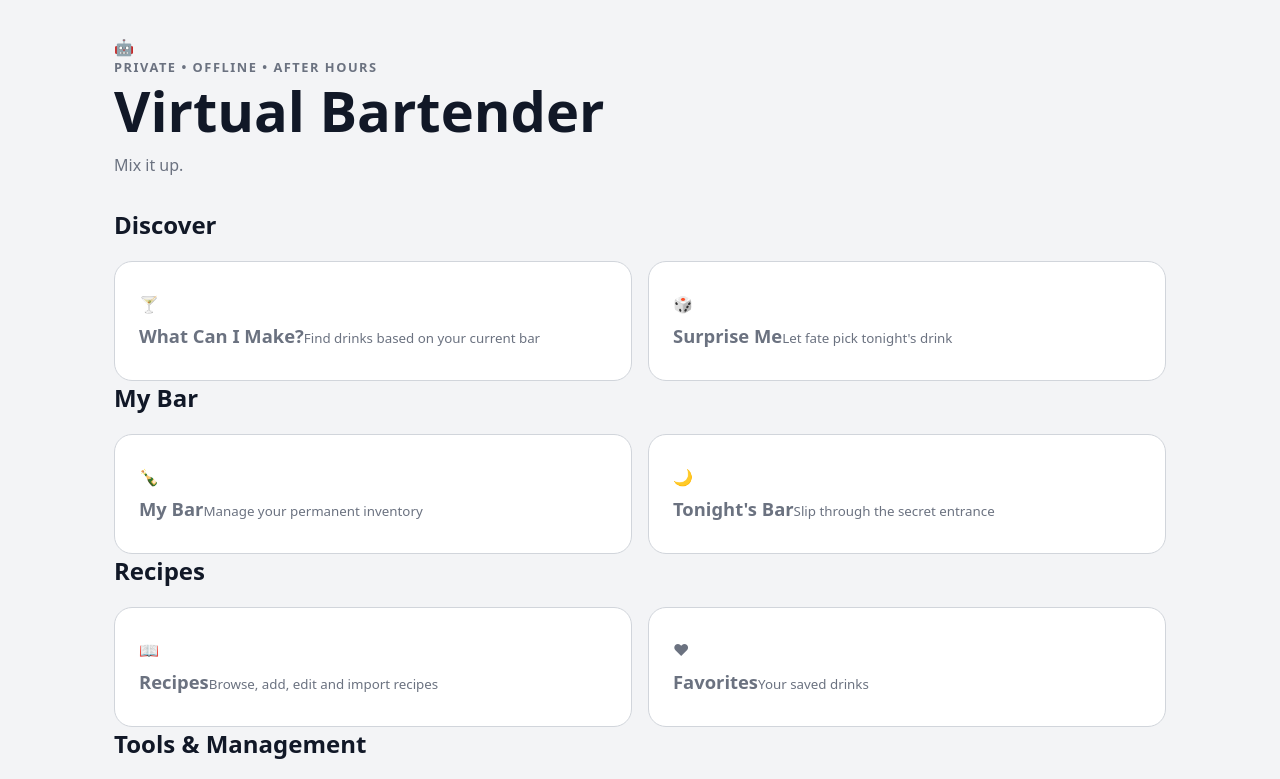
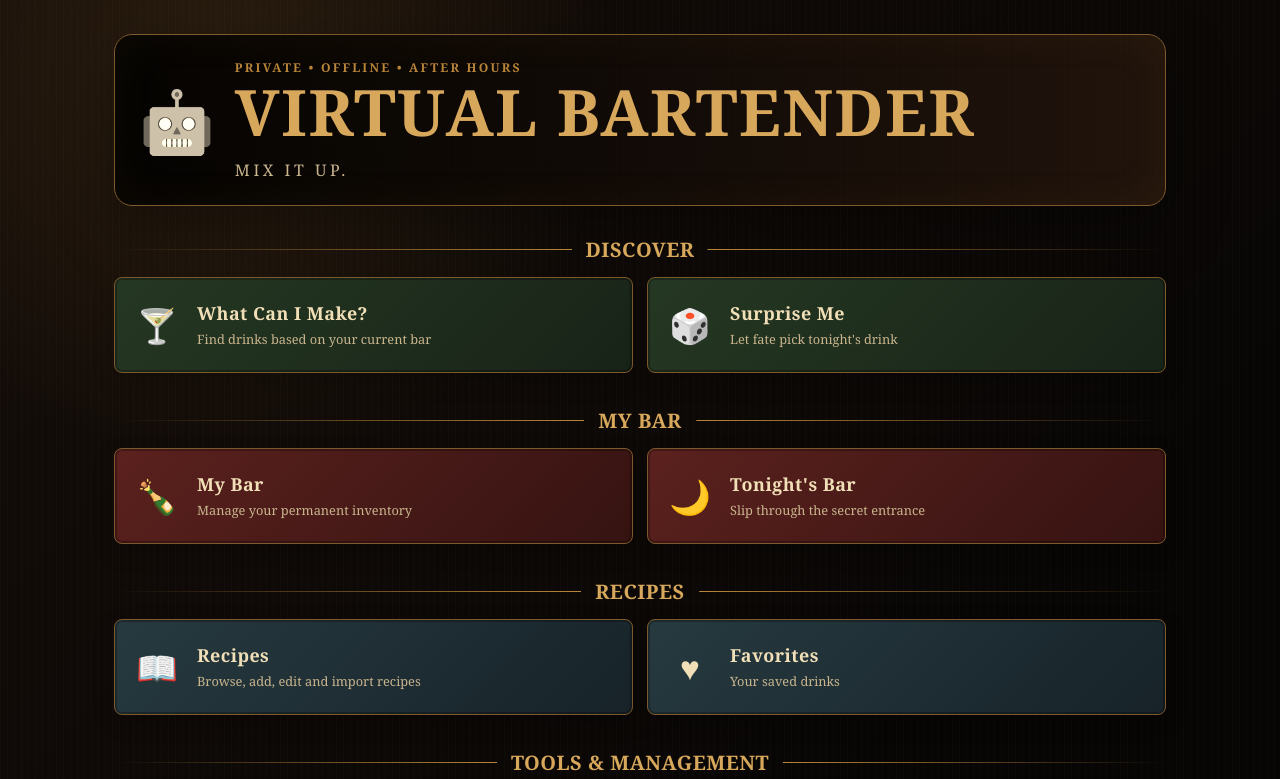
Before and after one commit to rpiammocan/virtual-bartender, a React (Vite) app in the folder frontend/: page / in a window 1280 px wide. Shown: the top 779 px of the page. Built offline with nearby package versions, Linux system fonts and the light colour scheme; no server answers.

Commit message:
Apply prohibition speakeasy theme

```diff
--- a/frontend/src/styles.css
+++ b/frontend/src/styles.css
@@ -1,527 +1,233 @@
-* {
-  box-sizing: border-box;
-}
+* { box-sizing: border-box; }
 
 :root {
-  font-family: system-ui, -apple-system, BlinkMacSystemFont, "Segoe UI", sans-serif;
-  color: #111827;
-  background: #f3f4f6;
+  font-family: Georgia, "Times New Roman", serif;
+  color: #f1dfb7;
+  background: #100b08;
+  --ink: #100b08;
+  --cream: #f1dfb7;
+  --gold: #b98539;
+  --gold-soft: #7d592b;
+  --green: #263923;
+  --burgundy: #5a201e;
+  --blue: #23353b;
+  --panel: rgba(18, 13, 9, .91);
+  --wood: #2a1a10;
 }
 
 body {
   margin: 0;
   min-width: 320px;
+  min-height: 100vh;
+  background:
+    radial-gradient(circle at 18% 8%, rgba(185,133,57,.14), transparent 24rem),
+    repeating-linear-gradient(90deg, rgba(255,255,255,.015) 0 1px, transparent 1px 7px),
+    linear-gradient(135deg, #160e09, #080605 70%);
 }
 
-button,
-input,
-select {
-  font: inherit;
+body::before {
+  content: "";
+  position: fixed;
+  inset: 0;
+  pointer-events: none;
+  opacity: .22;
+  background-image: radial-gradient(circle at 30% 30%, #8b5e2f 0 1px, transparent 1px);
+  background-size: 9px 9px;
+  mix-blend-mode: soft-light;
 }
 
-button {
-  cursor: pointer;
-}
+button, input, select, textarea { font: inherit; }
+button { cursor: pointer; }
 
 .page {
   width: min(1100px, 100%);
+  min-height: 100vh;
   margin: 0 auto;
-  padding: 36px 24px 64px;
+  padding: 34px 24px 64px;
+  position: relative;
 }
 
-.hero {
-  margin-bottom: 32px;
+.page::after {
+  content: "";
+  position: fixed;
+  inset: 0;
+  z-index: -1;
+  opacity: .18;
+  background: radial-gradient(ellipse at bottom, rgba(185,133,57,.18), transparent 55%);
 }
+
+h1, h2, h3, strong { letter-spacing: .025em; }
+h1, h2 { margin-top: 0; }
+h1, .section-title { text-transform: uppercase; color: #d7a75c; }
+.subtitle, .lede, small { color: #c9b58e; }
 
 .eyebrow {
   margin: 0 0 6px;
-  font-size: 0.8rem;
+  color: #b98539;
+  font-size: .76rem;
   font-weight: 700;
-  letter-spacing: 0.12em;
+  letter-spacing: .18em;
   text-transform: uppercase;
-  color: #6b7280;
 }
 
-h1, h2 {
-  margin-top: 0;
+.speakeasy-hero {
+  display: flex;
+  gap: 20px;
+  align-items: center;
+  padding: 24px;
+  margin-bottom: 30px;
+  border: 1px solid var(--gold-soft);
+  border-radius: 18px;
+  background: linear-gradient(90deg, rgba(0,0,0,.88), rgba(39,24,14,.78));
+  box-shadow: 0 20px 60px rgba(0,0,0,.35), inset 0 0 45px rgba(185,133,57,.06);
 }
 
-.hero h1 {
-  margin-bottom: 0;
-  font-size: clamp(2rem, 5vw, 3.5rem);
-  line-height: 1;
-}
+.brand-mark { font-size: 3.8rem; filter: sepia(1) saturate(.55); }
+.hero h1 { margin: 0; font-size: clamp(2.2rem, 6vw, 4rem); line-height: .95; }
+.hero .subtitle { margin-bottom: 0; text-transform: uppercase; letter-spacing: .22em; }
 
-.subtitle,
-.lede {
-  color: #6b7280;
-}
-
-.home-grid,
-.context-grid {
-  display: grid;
-  grid-template-columns: repeat(2, minmax(0, 1fr));
-  gap: 16px;
-}
-
-.home-card,
-.context-card {
-  display: flex;
-  min-height: 120px;
-  flex-direction: column;
-  align-items: flex-start;
-  justify-content: center;
-  gap: 8px;
-  padding: 24px;
-  border: 1px solid #d1d5db;
-  border-radius: 18px;
-  background: #fff;
-  color: #111827;
-  text-align: left;
-}
-
-.home-card:hover,
-.context-card:hover {
-  border-color: #9ca3af;
-  box-shadow: 0 8px 24px rgba(0, 0, 0, 0.08);
-}
-
-.home-card strong,
-.context-card strong {
-  font-size: 1.15rem;
-}
-
-.home-card span,
-.context-card span {
-  color: #6b7280;
-}
-
-.app-header {
-  display: flex;
-  align-items: center;
-  gap: 18px;
-  margin-bottom: 18px;
-}
-
-.app-header h1 {
-  margin: 0;
-}
-
-.link-button,
-.danger-link {
-  border: 0;
-  background: transparent;
-  padding: 0;
-  color: #374151;
-  text-decoration: underline;
-}
-
-.danger-link {
-  color: #991b1b;
-}
-
-.primary {
-  border: 0;
-  border-radius: 10px;
-  padding: 10px 14px;
-  background: #111827;
-  color: white;
-}
-
-.toolbar {
+.home-section { margin: 28px 0 34px; }
+.section-title {
   display: flex;
   align-items: center;
   gap: 14px;
-  flex-wrap: wrap;
-  margin: 20px 0;
+  margin-bottom: 14px;
+  font-size: 1.25rem;
+  text-align: center;
+}
+.section-title::before, .section-title::after { content: ""; height: 1px; flex: 1; background: linear-gradient(90deg, transparent, var(--gold)); }
+.section-title::after { transform: scaleX(-1); }
+
+.home-grid, .context-grid { display: grid; grid-template-columns: repeat(2,minmax(0,1fr)); gap: 14px; }
+.tools-grid { grid-template-columns: repeat(4,minmax(0,1fr)); }
+
+.home-card, .context-card, .recipe-list-button, .inventory-row, .recipe-card, .detail-card, .surprise-card {
+  border: 1px solid var(--gold-soft);
+  border-radius: 8px;
+  background: var(--panel);
+  color: var(--cream);
+  box-shadow: inset 0 0 0 2px rgba(0,0,0,.28), 0 8px 22px rgba(0,0,0,.2);
 }
 
-.toolbar select,
-.picker input {
-  min-height: 42px;
-  border: 1px solid #d1d5db;
-  border-radius: 10px;
-  background: white;
-  padding: 9px 12px;
-}
-
-.context-label {
-  display: block;
-}
-
-.picker {
-  margin: 24px 0;
-}
-
-.picker label {
-  display: block;
-  margin-bottom: 8px;
-  font-weight: 700;
-}
-
-.picker input {
-  width: min(520px, 100%);
-}
-
-.picker-results {
-  width: min(520px, 100%);
-  margin-top: 8px;
-  overflow: hidden;
-  border: 1px solid #d1d5db;
-  border-radius: 12px;
-  background: white;
-}
-
-.picker-results button {
-  width: 100%;
+.home-card {
+  min-height: 96px;
   display: flex;
-  justify-content: space-between;
-  gap: 16px;
-  border: 0;
-  border-bottom: 1px solid #e5e7eb;
-  background: white;
-  padding: 12px 14px;
+  flex-direction: row;
+  align-items: center;
+  gap: 18px;
+  padding: 20px;
   text-align: left;
 }
+.home-card:hover { transform: translateY(-2px); border-color: #d7a75c; filter: brightness(1.08); }
+.home-icon { font-size: 2.1rem; min-width: 44px; text-align: center; }
+.home-copy { display: flex; flex-direction: column; gap: 5px; }
+.home-copy strong { font-size: 1.12rem; }
+.home-copy small { font-size: .8rem; }
+.tone-green { background: linear-gradient(135deg,#253823,#182317); }
+.tone-burgundy { background: linear-gradient(135deg,#5b211e,#351311); }
+.tone-blue { background: linear-gradient(135deg,#263a40,#172329); }
+.tone-wood { background: linear-gradient(135deg,#49301d,#28180f); }
 
-.picker-results button:last-child {
-  border-bottom: 0;
+.app-header { display:flex; align-items:center; gap:18px; margin-bottom:24px; padding-bottom:16px; border-bottom:1px solid var(--gold-soft); }
+.page-heading { flex:1; display:flex; justify-content:center; align-items:center; gap:12px; }
+.page-heading h1 { margin:0; font-size:clamp(1.7rem,4vw,2.7rem); }
+.page-heading-icon { font-size:1.8rem; }
+.back-button, .button-link, .toolbar button, .primary {
+  border:1px solid var(--gold-soft);
+  border-radius:5px;
+  padding:9px 13px;
+  background:linear-gradient(#2a1b10,#160e09);
+  color:var(--cream);
+  text-decoration:none;
 }
+.primary { background:linear-gradient(#385132,#22351f); }
+.link-button,.danger-link { border:0; background:transparent; padding:0; color:#d7a75c; text-decoration:underline; }
+.danger-link { color:#c67a69; }
 
-.picker-results button:hover {
-  background: #f9fafb;
+.toolbar { display:flex; align-items:center; gap:12px; flex-wrap:wrap; margin:20px 0; }
+input, select, textarea {
+  min-height:42px;
+  border:1px solid #6f522d;
+  border-radius:5px;
+  background:rgba(8,7,5,.88);
+  color:var(--cream);
+  padding:9px 12px;
 }
+.wide-input, textarea { width:min(520px,100%); }
 
-.picker-results small {
-  color: #6b7280;
+.inventory-list,.result-list { display:grid; gap:10px; }
+.inventory-row,.recipe-card { display:flex; align-items:center; justify-content:space-between; gap:18px; padding:16px 18px; }
+.recipe-list-button { display:flex; justify-content:space-between; gap:16px; width:100%; padding:16px; text-align:left; }
+.recipe-list-button span,.inventory-row small,.recipe-card small,.recipe-card p { color:#bca982; }
+.detail-card,.surprise-card { margin-top:18px; padding:20px; }
+
+.status { flex:0 0 auto; border-radius:999px; padding:6px 10px; font-size:.82rem; font-weight:700; }
+.status.makeable { background:#314c2a; color:#dce9bd; }
+.status.almost { background:#6b4b1f; color:#ffe2a5; }
+.status.substitution { background:#29424b; color:#d7edf3; }
+.status.variant { background:#4c3551; color:#ead8ee; }
+
+.empty-state { padding:18px; border:1px dashed #72552f; border-radius:8px; color:#bca982; }
+.error { color:#ffd0c5; background:#54231c; border-radius:7px; padding:12px; }
+.success { padding:12px; border-radius:7px; background:#294326; color:#dce9bd; }
+
+.picker { margin:24px 0; }
+.picker label { display:block; margin-bottom:8px; font-weight:700; }
+.picker input { width:min(520px,100%); }
+.picker-results { width:min(520px,100%); margin-top:8px; overflow:hidden; border:1px solid #72552f; border-radius:7px; background:#120d09; }
+.picker-results button { width:100%; display:flex; justify-content:space-between; gap:16px; border:0; border-bottom:1px solid #4c351f; background:#120d09; color:var(--cream); padding:12px 14px; text-align:left; }
+.picker-results button:hover { background:#25180f; }
+
+.quantity-editor { display:flex; gap:6px; align-items:center; }
+.quantity-editor input { width:80px; }
+.shopping-label { display:flex; gap:10px; align-items:center; }
+.purchased { text-decoration:line-through; color:#8e816b; }
+
+.import-ingredients { display:grid; gap:8px; }
+.import-row { display:grid; grid-template-columns:90px 100px 1fr; gap:8px; }
+
+.recipe-image-wrap { position:relative; margin:20px 0; max-width:680px; }
+.recipe-image { display:block; width:100%; max-height:420px; object-fit:cover; border-radius:10px; border:1px solid var(--gold-soft); }
+.ai-label { position:absolute; right:8px; bottom:8px; border-radius:5px; padding:4px 7px; background:rgba(15,10,7,.9); color:var(--cream); font-size:.72rem; }
+.image-credit { margin:8px 0 20px; color:#a89472; }
+
+.theme-prop { margin:0 0 20px auto; width:min(330px,100%); padding:18px 20px; transform:rotate(-1deg); border:1px solid #7d592b; background:#322214; box-shadow:6px 8px 0 #090604; color:#d8bd86; }
+.theme-prop span { display:block; margin-top:5px; font-size:.78rem; }
+
+/* Each destination remains the same speakeasy, but with its own room/prop identity. */
+.theme-matches .page { background-image:linear-gradient(rgba(8,6,4,.55),rgba(8,6,4,.85)),radial-gradient(circle at 12% 25%,rgba(185,133,57,.24),transparent 20rem); }
+.theme-surprise .page { background-image:linear-gradient(rgba(8,6,4,.58),rgba(8,6,4,.88)),repeating-linear-gradient(45deg,rgba(31,73,45,.16) 0 10px,transparent 10px 20px); }
+.theme-surprise .page::before { content:"♠   ♦   🎲   ♣   ♥"; display:block; text-align:right; color:rgba(185,133,57,.32); font-size:2rem; letter-spacing:.5em; }
+.theme-mybar .page { background-image:linear-gradient(rgba(8,6,4,.55),rgba(8,6,4,.88)),repeating-linear-gradient(0deg,rgba(110,67,31,.11) 0 2px,transparent 2px 80px); }
+.theme-tonight .page { background-image:linear-gradient(90deg,rgba(5,4,3,.96) 0 28%,rgba(8,6,4,.63) 48%,rgba(8,6,4,.82)),radial-gradient(circle at 78% 30%,rgba(211,157,76,.24),transparent 22rem); }
+.theme-tonight .page::before { content:"PSSST…  THIS WAY  →"; display:block; width:max-content; margin:0 0 12px auto; padding:9px 14px; border:1px solid #6f522d; transform:rotate(-2deg); color:#b98539; background:#17100b; letter-spacing:.12em; }
+.theme-tonight .page::after { content:"☝  Keep it quiet — the bookcase opens to tonight’s hidden bar."; position:static; display:block; margin:35px auto 0; padding:18px; max-width:620px; border:1px solid #6f522d; background:rgba(12,9,6,.88); color:#c9b58e; text-align:center; }
+.theme-recipes .page { background-image:linear-gradient(rgba(8,6,4,.6),rgba(8,6,4,.9)),radial-gradient(ellipse at 85% 12%,rgba(111,75,34,.24),transparent 18rem); }
+.theme-favorites .page { background-image:linear-gradient(rgba(8,6,4,.6),rgba(8,6,4,.9)),radial-gradient(ellipse at 80% 20%,rgba(103,31,29,.24),transparent 22rem); }
+.theme-shopping .page { background-image:linear-gradient(rgba(8,6,4,.62),rgba(8,6,4,.9)),repeating-linear-gradient(90deg,rgba(101,61,28,.12) 0 3px,transparent 3px 90px); }
+.theme-history .page { background-image:linear-gradient(rgba(8,6,4,.62),rgba(8,6,4,.91)),linear-gradient(25deg,rgba(176,143,89,.06) 25%,transparent 25% 75%,rgba(176,143,89,.06) 75%); }
+.theme-display .page { background-image:radial-gradient(circle at 50% 20%,rgba(255,201,107,.18),transparent 25rem),linear-gradient(#100b08,#050403); }
+.theme-settings .page { background-image:linear-gradient(rgba(8,6,4,.62),rgba(8,6,4,.91)),radial-gradient(circle at 90% 10%,rgba(135,94,45,.18),transparent 18rem); }
+
+@media (max-width:760px) {
+  .tools-grid { grid-template-columns:repeat(2,minmax(0,1fr)); }
 }
-
-.manual-add {
-  font-weight: 700;
-}
-
-.inventory-list,
-.result-list {
-  display: grid;
-  gap: 10px;
-}
-
-.inventory-row,
-.recipe-card {
-  display: flex;
-  align-items: center;
-  justify-content: space-between;
-  gap: 18px;
-  padding: 16px 18px;
-  border: 1px solid #d1d5db;
-  border-radius: 14px;
-  background: white;
-}
-
-.inventory-row small,
-.recipe-card small {
-  display: block;
-  margin-top: 4px;
-  color: #6b7280;
-}
-
-.recipe-card p {
-  margin: 6px 0;
-  color: #4b5563;
-}
-
-.result-section {
-  margin-top: 30px;
-}
-
-.result-section h2 {
-  display: flex;
-  gap: 10px;
-  align-items: baseline;
-}
-
-.result-section h2 span {
-  font-size: 0.9rem;
-  color: #6b7280;
-}
-
-.status {
-  flex: 0 0 auto;
-  border-radius: 999px;
-  padding: 6px 10px;
-  font-size: 0.82rem;
-  font-weight: 700;
-}
-
-.status.makeable {
-  background: #dcfce7;
-  color: #166534;
-}
-
-.status.almost {
-  background: #fef3c7;
-  color: #92400e;
-}
-
-.empty-state {
-  padding: 18px;
-  border: 1px dashed #d1d5db;
-  border-radius: 12px;
-  color: #6b7280;
-}
-
-.error {
-  color: #991b1b;
-  background: #fee2e2;
-  border-radius: 10px;
-  padding: 12px;
-}
-
-@media (max-width: 650px) {
-  .page {
-    padding: 28px 16px 48px;
-  }
-
-  .home-grid,
-  .context-grid {
-    grid-template-columns: 1fr;
-  }
-
-  .home-card,
-  .context-card {
-    min-height: 96px;
-  }
-
-  .inventory-row,
-  .recipe-card {
-    align-items: flex-start;
-  }
-}
-
-
-.inventory-main {
-  min-width: 180px;
-}
-
-.quantity-editor {
-  display: flex;
-  gap: 6px;
-  align-items: center;
-}
-
-.quantity-editor input {
-  width: 80px;
-  border: 1px solid #d1d5db;
-  border-radius: 8px;
-  padding: 7px 8px;
-}
-
-.wide-input,
-textarea {
-  width: min(520px, 100%);
-  border: 1px solid #d1d5db;
-  border-radius: 10px;
-  padding: 10px 12px;
-  background: white;
-}
-
-.recipe-list-button {
-  display: flex;
-  justify-content: space-between;
-  gap: 16px;
-  width: 100%;
-  border: 1px solid #d1d5db;
-  border-radius: 12px;
-  background: white;
-  padding: 16px;
-  text-align: left;
-}
-
-.recipe-list-button span {
-  color: #6b7280;
-}
-
-.detail-card,
-.surprise-card {
-  margin-top: 18px;
-  padding: 20px;
-  border: 1px solid #d1d5db;
-  border-radius: 16px;
-  background: white;
-}
-
-.detail-card textarea {
-  display: block;
-  margin: 12px 0;
-}
-
-.shopping-label {
-  display: flex;
-  gap: 10px;
-  align-items: center;
-}
-
-.purchased {
-  text-decoration: line-through;
-  color: #6b7280;
+@media (max-width:650px) {
+  .page { padding:24px 15px 48px; }
+  .home-grid,.context-grid,.tools-grid { grid-template-columns:1fr; }
+  .home-card { min-height:82px; }
+  .inventory-row,.recipe-card { align-items:flex-start; flex-direction:column; }
+  .app-header { align-items:flex-start; }
+  .page-heading { justify-content:flex-start; }
+  .import-row { grid-template-columns:1fr; }
+  .toolbar { align-items:stretch; }
+  .toolbar > * { width:100%; }
+  .speakeasy-hero { align-items:flex-start; }
 }
 
 @media print {
-  .app-header,
-  .toolbar,
-  button,
-  input,
-  select,
-  textarea {
-    display: none !important;
-  }
-
-  body,
-  :root {
-    background: white;
-  }
-
-  .page,
-  .detail-card,
-  .inventory-row {
-    border: 0;
-    box-shadow: none;
-  }
+  .app-header,.toolbar,button,input,select,textarea,.theme-prop { display:none !important; }
+  body,:root,.page { background:white !important; color:black !important; }
+  .page,.detail-card,.inventory-row { border:0; box-shadow:none; }
+  .no-print { display:none !important; }
 }
-
-
-.status.substitution {
-  background: #dbeafe;
-  color: #1d4ed8;
-}
-
-.status.variant {
-  background: #ede9fe;
-  color: #6d28d9;
-}
-
-
-.import-ingredients {
-  display: grid;
-  gap: 8px;
-}
-
-.import-row {
-  display: grid;
-  grid-template-columns: 90px 100px 1fr;
-  gap: 8px;
-}
-
-.import-row input,
-.import-row select {
-  min-height: 40px;
-  border: 1px solid #d1d5db;
-  border-radius: 8px;
-  padding: 8px 10px;
-  background: white;
-}
-
-.success {
-  padding: 12px;
-  border-radius: 10px;
-  background: #dcfce7;
-  color: #166534;
-}
-
-@media (max-width: 650px) {
-  .import-row {
-    grid-template-columns: 72px 84px 1fr;
-  }
-}
-
-
-.button-link {
-  display: inline-flex;
-  align-items: center;
-  min-height: 36px;
-  border: 1px solid #d1d5db;
-  border-radius: 9px;
-  padding: 7px 11px;
-  background: white;
-  color: #111827;
-  text-decoration: none;
-}
-
-
-.recipe-image-wrap {
-  position: relative;
-  margin: 20px 0;
-  max-width: 680px;
-}
-
-.recipe-image {
-  display: block;
-  width: 100%;
-  max-height: 420px;
-  object-fit: cover;
-  border-radius: 16px;
-}
-
-.ai-label {
-  position: absolute;
-  right: 8px;
-  bottom: 8px;
-  border-radius: 5px;
-  padding: 4px 7px;
-  background: rgba(255, 255, 255, 0.88);
-  font-size: 0.72rem;
-}
-
-.image-credit {
-  margin: 8px 0 20px;
-  color: #6b7280;
-}
-
-@media print {
-  .no-print {
-    display: none !important;
-  }
-}
-
-
-@media (max-width: 520px) {
-  .toolbar {
-    align-items: stretch;
-  }
-
-  .toolbar > * {
-    width: 100%;
-  }
-
-  .toolbar .link-button,
-  .toolbar .danger-link {
-    width: auto;
-  }
-
-  .recipe-card,
-  .inventory-row {
-    flex-direction: column;
-    align-items: stretch;
-  }
-
-  .status {
-    align-self: flex-start;
-  }
-
-  .quantity-editor {
-    width: 100%;
-  }
-
-  .quantity-editor input {
-    flex: 1;
-  }
-
-  .import-row {
-    grid-template-columns: 1fr;
-  }
-
-  .app-header {
-    align-items: flex-start;
-    flex-direction: column;
-  }
-}
```
